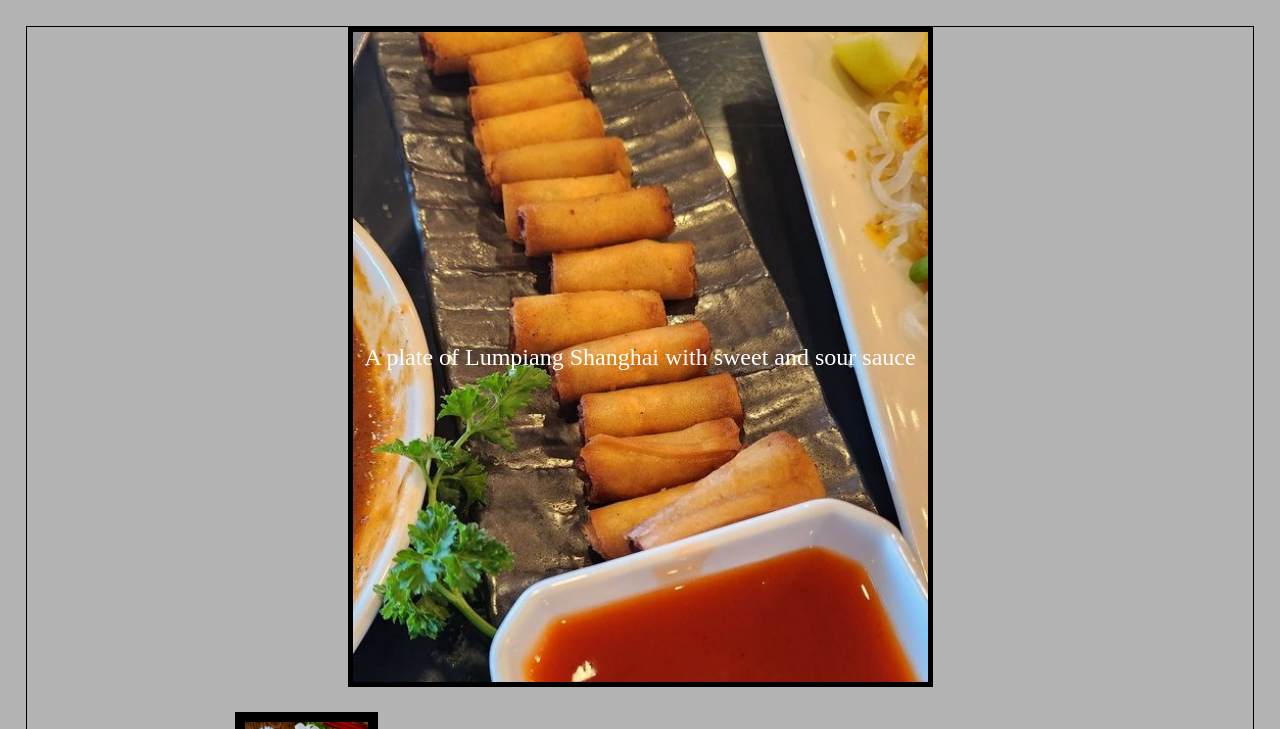
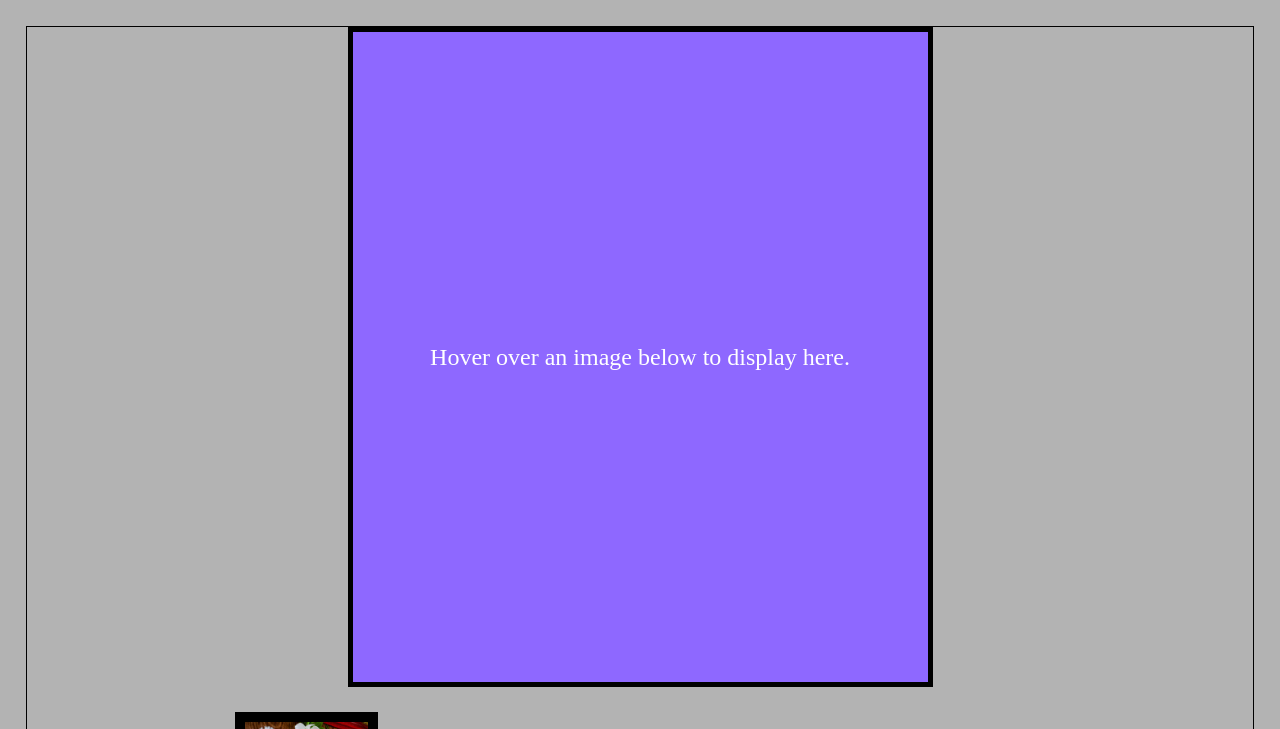
Before and after one commit to digirap/JS-MOOC-Final, a plain HTML site: page index.html in a window 1280 px wide. Shown: the top 729 px of the page. Drawn offline with Linux system fonts and the light colour scheme.

Commit message:
Update index.html

```diff
--- a/index.html
+++ b/index.html
@@ -14,7 +14,7 @@
 
 	<img class = "preview" alt = "A pot of Bulalo Soup" src = "images/bulalo-soup.jpg" onmouseover = "upDate(this)" onmouseout = "unDo()" onfocus= "upDate(this)" onblur= "unDo()" >
 
-	<img class = "preview" alt = "A plate of Lumpiang Shanghai with sweet and sour sauce" src = "images/lumpiang-shanghai.jpg" onmouseover = "upDate(this)" onmouseout = "unDo()" onfocus= "upDate(this)" onblur= "unDo()" onload = "imageLoaded(this)">
+	<img class = "preview" alt = "A plate of Lumpiang Shanghai with sweet and sour sauce" src = "images/lumpiang-shanghai.jpg" onmouseover = "upDate(this)" onmouseout = "unDo()" onfocus= "upDate(this)" onblur= "unDo()" >
 
 	<img class = "preview" alt = "Filipino Style Pork Barbeque" src = "images/pork-bbq.jpg" onmouseover = "upDate(this)" onmouseout = "unDo()" onfocus= "upDate(this)" onblur= "unDo()" >
 
```
